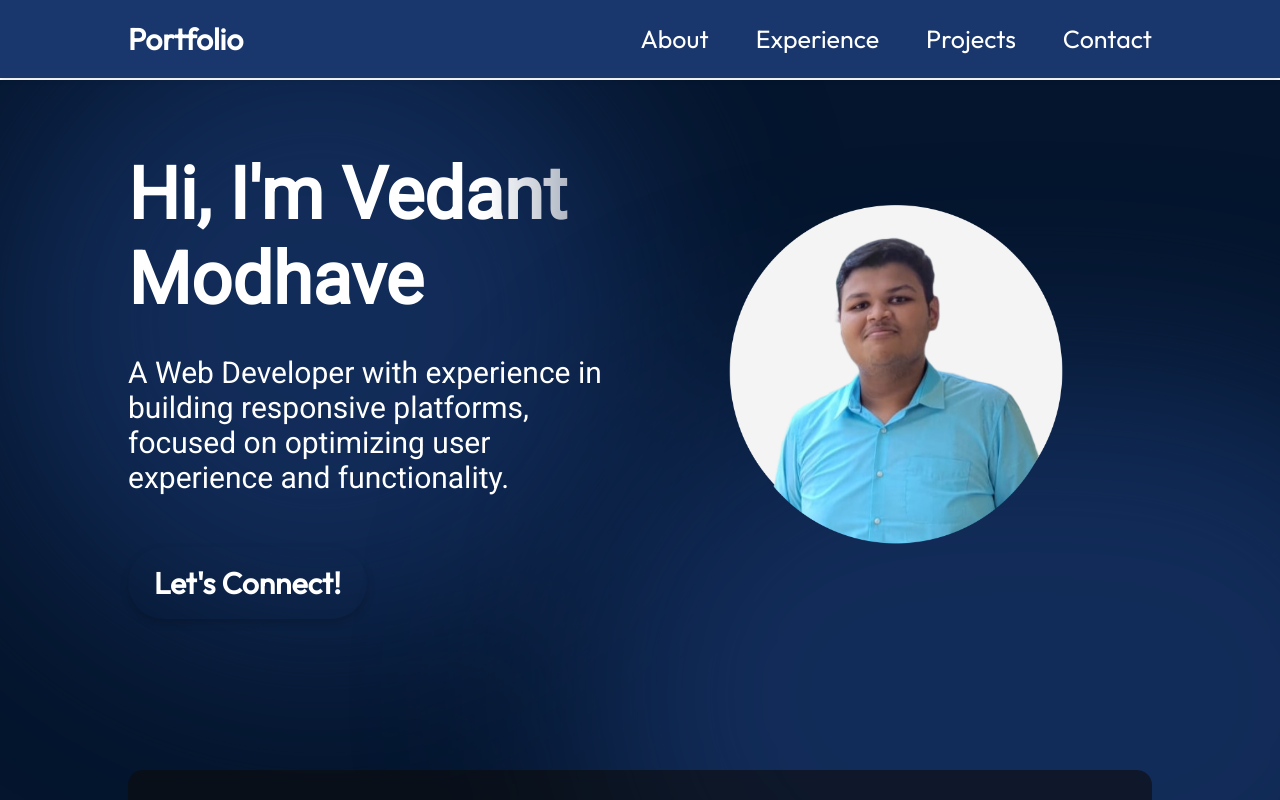
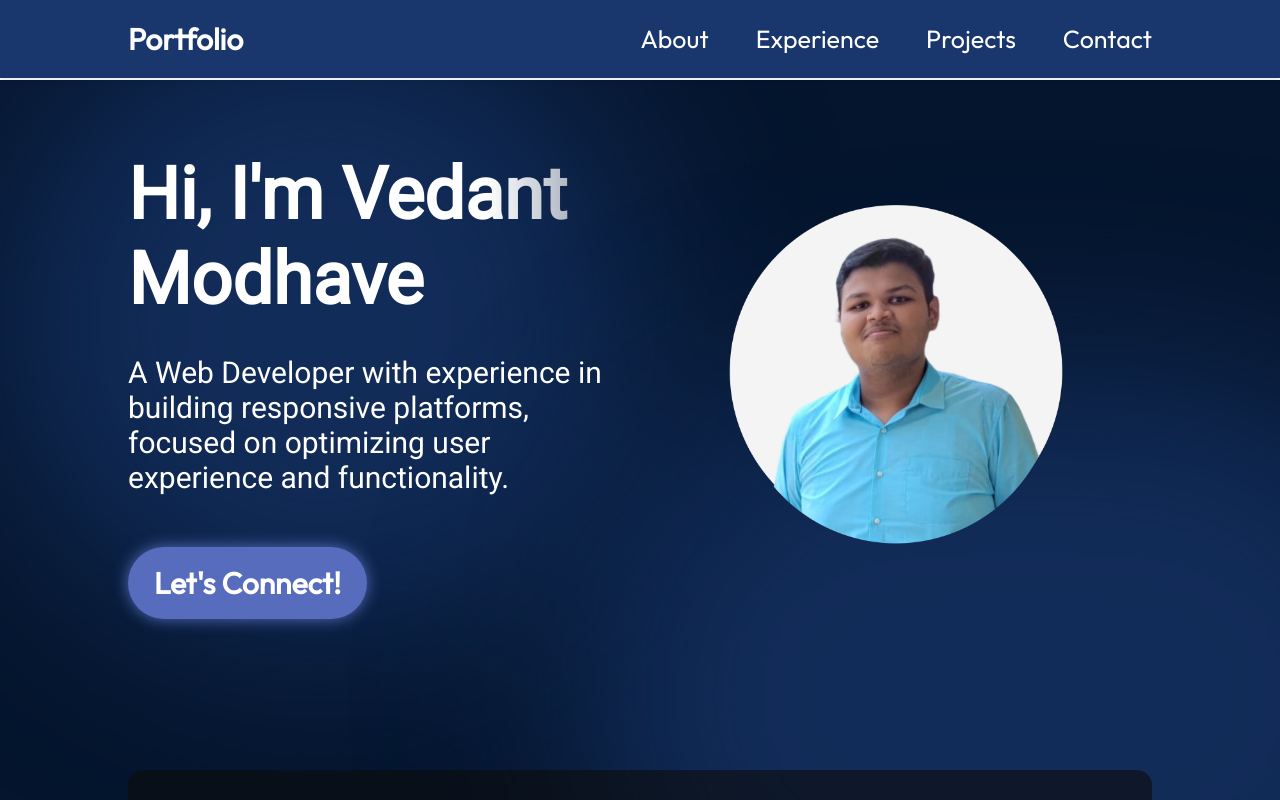
Before and after one commit to VedantModhave/Vedant-Modhave-Portfolio, a React (Vite) app: page / in a window 1280 px wide. In both pictures the pointer is over the link "Let's Connect!". Shown: the top 800 px of the page. Built offline with nearby package versions, Linux system fonts and the light colour scheme.

Commit message:
Update Hero.module.css

```diff
--- a/src/components/Hero/Hero.module.css
+++ b/src/components/Hero/Hero.module.css
@@ -67,10 +67,8 @@
 }
 
 .contactBtn:hover {
-  background-color: var(--color-primary-hover);
-  color: var(--color-text-hover);
   transform: scale(1.05);
-  box-shadow: 0 4px 8px rgba(0, 0, 0, 0.2);
+  box-shadow: 0 0 15px var(--color-primary);
 }
 
 .heroImg {
```
